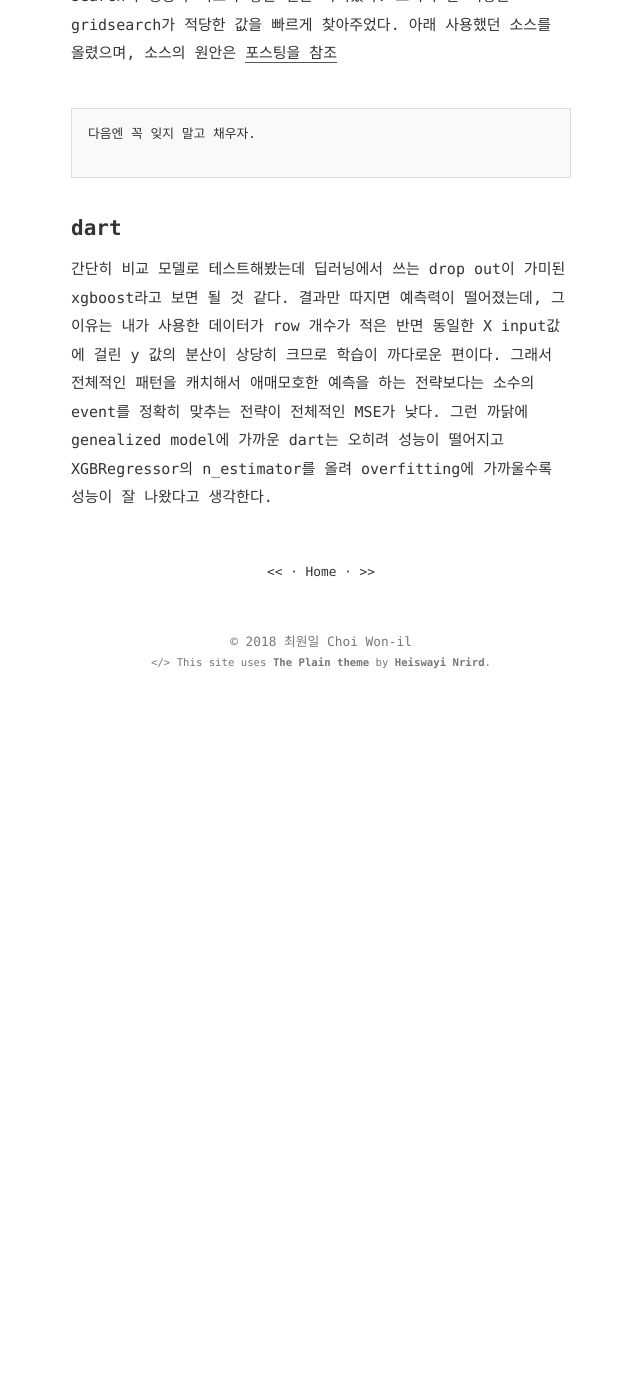
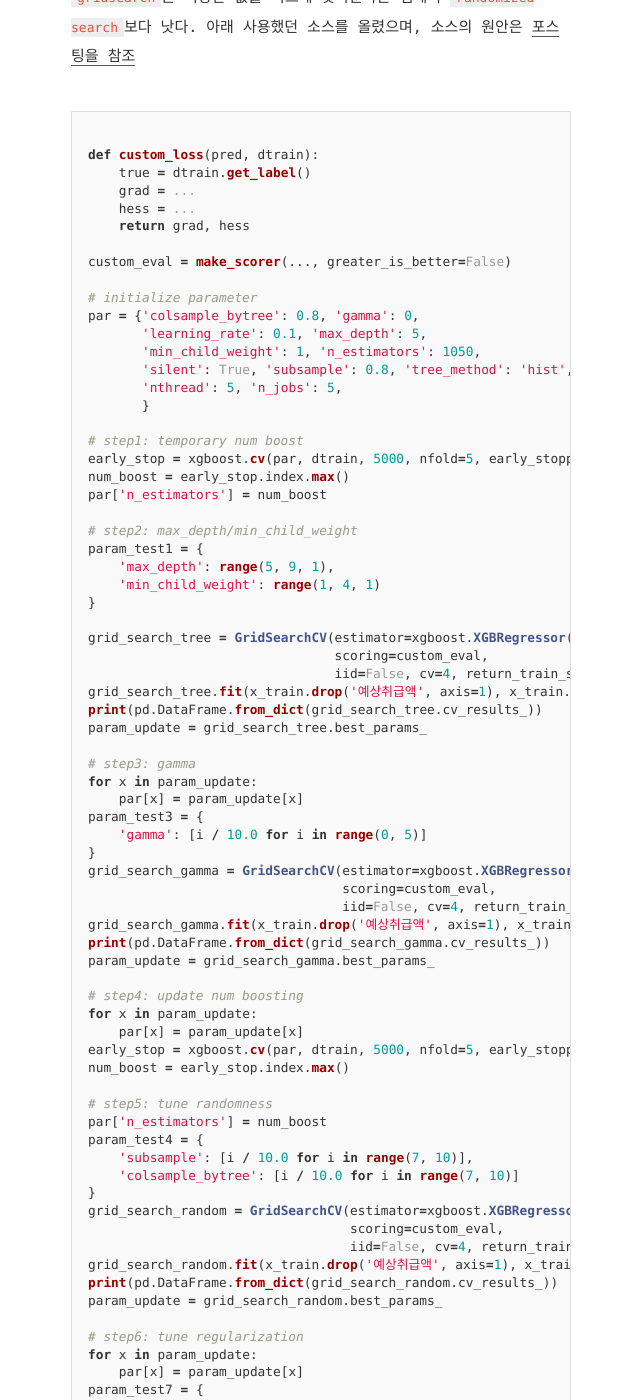
Before and after one commit to 11wi/11wi.github.io, a Jekyll site: the page built from _posts/2018-09-16-understanding-how-to-use-xgboost(writting).md, in a window 1280 px wide and 1400 px high, scrolled down 2926 px. Shown: the whole window, without its empty margins (319-959 px from the left). Built offline with Jekyll 4.4.1, drawn with Linux system fonts in a browser that asks for light colours; some web fonts are replaced; before the commit the page ends 3634 px from its top, so only the background shows below that; some of the changed text lies outside the part shown.

Commit message:
Update 2018-09-16-understanding-how-to-use-xgboost(writting).md

````diff
--- a/_posts/2018-09-16-understanding-how-to-use-xgboost(writting).md
+++ b/_posts/2018-09-16-understanding-how-to-use-xgboost(writting).md
@@ -74,13 +74,108 @@
 
 
 # gridsearch
-파라미터 튜닝을 위해 꽤 많이 돌려봤지만, 생각보다 randomized search의 성능과 속도가 좋은 편은 아니었다.
-오히려 잘 짜놓은 gridsearch가 적당한 값을 빠르게 찾아주었다. 아래 사용했던 소스를 올렸으며, 소스의 원안은 [포스팅을 참조](https://www.analyticsvidhya.com/blog/2016/03/complete-guide-parameter-tuning-xgboost-with-codes-python/)
-```
-다음엔 꼭 잊지 말고 채우자.
+`sklearn`을 사용하여 여러번 파라미터 튜닝을 했는데, 잘 짜인 `gridsearch`는 적당한 값을 빠르게 찾아준다는 점에서 `randomized search`보다 낫다.
+아래 사용했던 소스를 올렸으며, 소스의 원안은 [포스팅을 참조](https://www.analyticsvidhya.com/blog/2016/03/complete-guide-parameter-tuning-xgboost-with-codes-python/)
+
+```py
+
+def custom_loss(pred, dtrain):
+    true = dtrain.get_label()
+    grad = ...
+    hess = ...
+    return grad, hess
+
+custom_eval = make_scorer(..., greater_is_better=False)
+
+# initialize parameter
+par = {'colsample_bytree': 0.8, 'gamma': 0,
+       'learning_rate': 0.1, 'max_depth': 5,
+       'min_child_weight': 1, 'n_estimators': 1050,
+       'silent': True, 'subsample': 0.8, 'tree_method': 'hist',
+       'nthread': 5, 'n_jobs': 5,
+       }
+
+# step1: temporary num boost
+early_stop = xgboost.cv(par, dtrain, 5000, nfold=5, early_stopping_rounds=50, feval=eval_rwmse, obj=custom_loss)
+num_boost = early_stop.index.max()
+par['n_estimators'] = num_boost
+
+# step2: max_depth/min_child_weight
+param_test1 = {
+    'max_depth': range(5, 9, 1),
+    'min_child_weight': range(1, 4, 1)
+}
+
+grid_search_tree = GridSearchCV(estimator=xgboost.XGBRegressor(**par, objective=obj_rwmse_2), param_grid=param_test1,
+                                scoring=custom_eval,
+                                iid=False, cv=4, return_train_score=False)
+grid_search_tree.fit(x_train.drop('예상취급액', axis=1), x_train.예상취급액)
+print(pd.DataFrame.from_dict(grid_search_tree.cv_results_))
+param_update = grid_search_tree.best_params_
+
+# step3: gamma
+for x in param_update:
+    par[x] = param_update[x]
+param_test3 = {
+    'gamma': [i / 10.0 for i in range(0, 5)]
+}
+grid_search_gamma = GridSearchCV(estimator=xgboost.XGBRegressor(**par, objective=obj_rwmse_2), param_grid=param_test3,
+                                 scoring=custom_eval,
+                                 iid=False, cv=4, return_train_score=False)
+grid_search_gamma.fit(x_train.drop('예상취급액', axis=1), x_train.예상취급액)
+print(pd.DataFrame.from_dict(grid_search_gamma.cv_results_))
+param_update = grid_search_gamma.best_params_
+
+# step4: update num boosting
+for x in param_update:
+    par[x] = param_update[x]
+early_stop = xgboost.cv(par, dtrain, 5000, nfold=5, early_stopping_rounds=50, feval=eval_rwmse, obj=custom_loss)
+num_boost = early_stop.index.max()
+
+# step5: tune randomness
+par['n_estimators'] = num_boost
+param_test4 = {
+    'subsample': [i / 10.0 for i in range(7, 10)],
+    'colsample_bytree': [i / 10.0 for i in range(7, 10)]
+}
+grid_search_random = GridSearchCV(estimator=xgboost.XGBRegressor(**par, objective=obj_rwmse_2), param_grid=param_test4,
+                                  scoring=custom_eval,
+                                  iid=False, cv=4, return_train_score=False)
+grid_search_random.fit(x_train.drop('예상취급액', axis=1), x_train.예상취급액)
+print(pd.DataFrame.from_dict(grid_search_random.cv_results_))
+param_update = grid_search_random.best_params_
+
+# step6: tune regularization
+for x in param_update:
+    par[x] = param_update[x]
+param_test7 = {
+    'reg_alpha': [4.2, 4.3],
+    'reg_lambda': [4.75, 5, 7, 9]
+}
+grid_search_regular = GridSearchCV(estimator=xgboost.XGBRegressor(**par, objective=obj_rwmse_2), param_grid=param_test7,
+                                   scoring=custom_eval,
+                                   iid=False, cv=4, return_train_score=False)
+grid_search_regular.fit(x_train.drop('예상취급액', axis=1), x_train.예상취급액)
+print(pd.DataFrame.from_dict(grid_search_regular.cv_results_))
+param_update = grid_search_regular.best_params_
+
+# step7: reduce learning rate (or can use cv)
+for x in param_update:
+    par[x] = param_update[x]
+par['learning_rate'] = 0.015
+final_model = xgboost.cv(par, dtrain, 10000, nfold=5, early_stopping_rounds=50, feval=eval_rwmse, obj=custom_loss)
+par['n_estimators'] = final_model.index.max()
+final_par = par
+print('final params')
+print(final_par)
 
 ```
 
+
 # dart
 
-간단히 비교 모델로 테스트해봤는데 딥러닝에서 쓰는 drop out이 가미된 xgboost라고 보면 될 것 같다. 결과만 따지면 예측력이 떨어졌는데, 그 이유는 내가 사용한 데이터가 row 개수가 적은 반면 동일한 X input값에 걸린 y 값의 분산이 상당히 크므로 학습이 까다로운 편이다. 그래서 전체적인 패턴을 캐치해서 애매모호한 예측을 하는 전략보다는 소수의 event를 정확히 맞추는 전략이 전체적인 MSE가 낮다. 그런 까닭에 genealized model에 가까운 dart는 오히려 성능이 떨어지고 XGBRegressor의 n_estimator를 올려 overfitting에 가까울수록 성능이 잘 나왔다고 생각한다.
+간단히 비교 모델로 테스트해봤는데 딥러닝에서 쓰는 drop out이 가미된 xgboost라고 보면 될 것 같다.
+결과만 따지면 예측력이 떨어졌는데, 그 이유는 내가 사용한 데이터가 row 개수가 적은 반면 동일한 X input값에 걸린 y 값의 분산이 상당히 크므로 학습이 까다로운 편이다.
+validation curve를 그려보면 boost를 아무리 많이 해도 overfitting로 발생하는 test error 상승이 없다. 왠만하면 많이 돌릴수록 cv error가 낮다.
+분석 경험을 토대로 왜 그런 현상이 나왔는지 추측해보면, 1.대부분의 학습력은 초기 ~100 round에서 가져가고 2. 트리를 열어보면 ~3 depth에서 중요한 분류는 거진 일어나는 것 같다. 3. 나머지 자투리 학습을 수많은 weak learner가 매꿔주는데 그 weak learner가 어마어마하게 필요할 만큼 complex한 규칙이 있는 것으로 보인다. 4. tresh in, tresh out이라고. 사실 데이터 자체가 답이 안 나오는 셋이 아닐까.. 라는 생각도 크다.
+drop out으로 트리를 지울 때 그게 만약 예측에서 중요한 트리였다면 당연히 성능에 안 좋을 거고, 그게 아닌 미미한 파트였다면 사실 지우나 마나할 것이라고 생각한다. 그래서 drop out이 특징인 dart는 오히려 성능이 떨어지고 XGBRegressor의 n_estimator를 올려 overfitting에 가까울수록 성능이 잘 나왔다고 생각한다.
````
